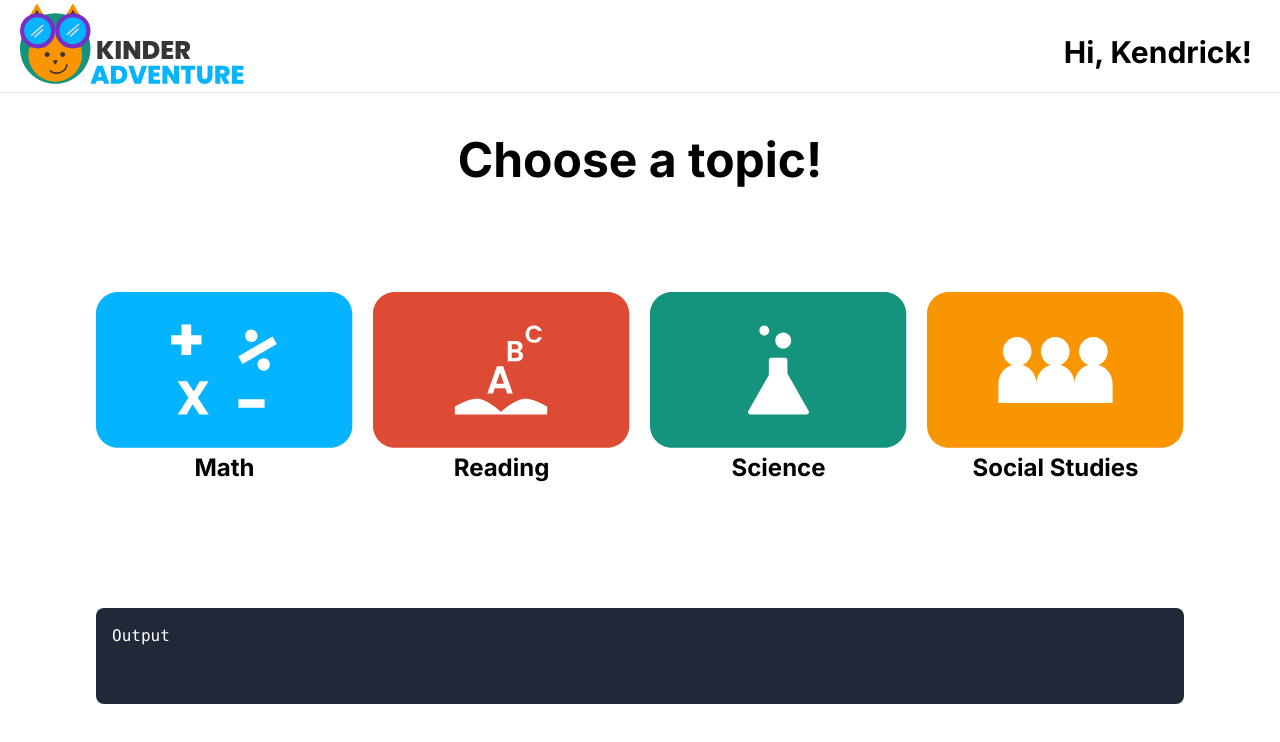
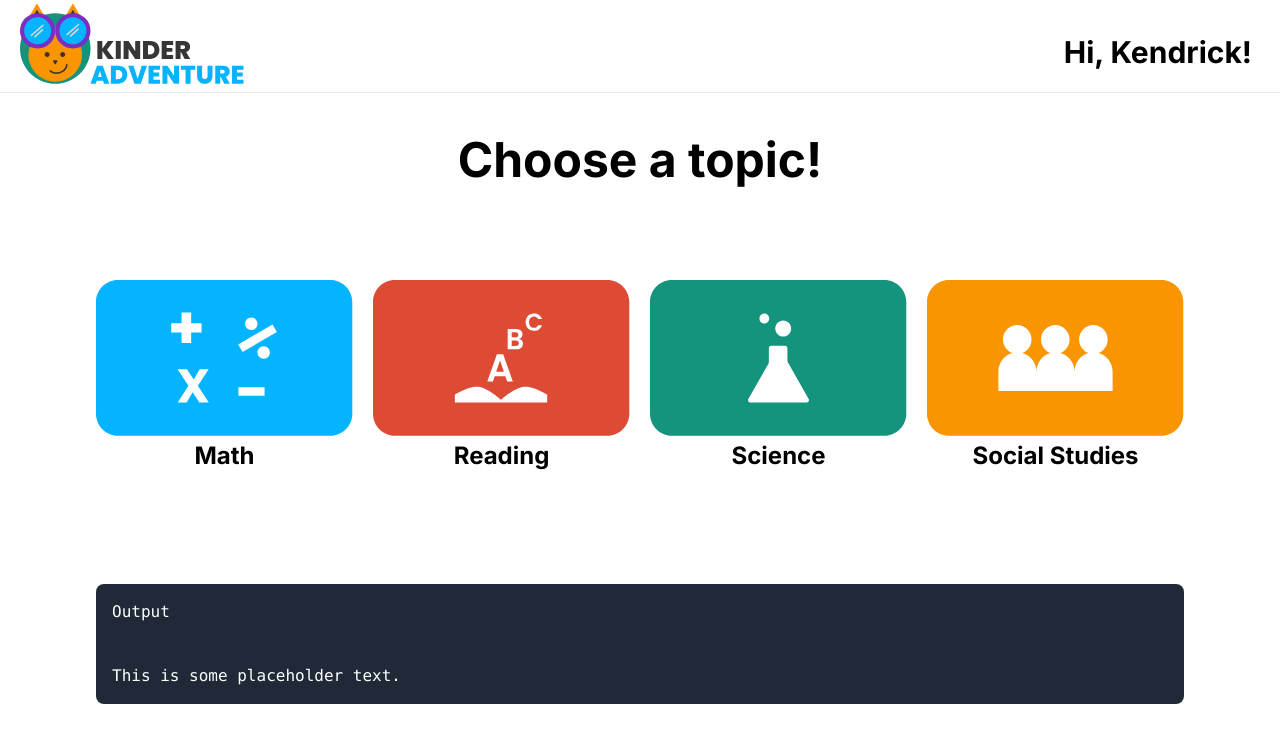
Before and after one commit to arpethel/gatech-project-spring-2024, a Next.js app: page / in a window 1280 px wide. Shown: the top 742 px of the page. Built offline with nearby package versions, Linux system fonts and the light colour scheme.

Commit message:
adding route and modifying app page

```diff
--- /dev/null
+++ b/app/api/chat/route.ts
@@ -0,0 +1,27 @@
+import { Configuration, OpenAIApi } from "openai-edge";
+import { OpenAIStream, StreamingTextResponse } from "ai";
+
+export const runtime = 'edge'; // https://edge-runtime.vercel.app/
+
+const config = new Configuration({
+    apiKey: process.env.OPENAI_API_KEY
+});
+
+const openai = new OpenAIApi(config);
+
+export async function POST(request: Request) {
+    const { messages } = await request.json();
+
+    const response = await openai.createChatCompletion({
+        model: 'gpt-4',
+        stream: true,
+        messages: [
+            { role: 'system', content: 'You are a storyteller that tells educational children stories.' },
+            ...messages
+        ]
+    })
+
+    const stream = await OpenAIStream(response);
+
+    return new StreamingTextResponse(stream);
+}
--- a/app/page.tsx
+++ b/app/page.tsx
@@ -1,9 +1,12 @@
+"use client"
+
 import React from "react";
+import Chat from "@/components/chat";
+import { useChat } from "ai/react"
 
 export default function Home() {
-  const handleOnClick = (topic: string) => {
-    console.log(`You clicked on ${topic}`);
-  };
+
+  const { input, handleInputChange, handleSubmit, messages } = useChat();
 
   return (
     <main className="flex min-h-screen flex-col items-center justify-between p-24 bg-white text-black">
@@ -20,29 +23,38 @@ export default function Home() {
         <p className="text-5xl font-bold mt-10">Choose a topic!</p>
       </div>
 
-      <div className="flex justify-between space-x-5">
-        <div className="w-1/4 rounded-lg flex flex-col items-center" onClick={() => handleOnClick('Math')}>
-          <img src="/Math.svg" alt="Math Symbols" />
+      <form className="flex justify-between space-x-5" onSubmit={handleSubmit}>
+        <div className="w-1/4 rounded-lg flex flex-col items-center">
+          <button value={input}>
+            <img src="/Math.svg" alt="Math Symbols"/>
             <div className="mt-1 font-bold text-2xl">Math</div>
+          </button>
         </div>
-        <div className="w-1/4 rounded-lg flex flex-col items-center" onClick={() => handleOnClick('Reading')}>
+        <div className="w-1/4 rounded-lg flex flex-col items-center">
+          <button value={input}>
             <img src="/Reading.svg" alt="Reading ABCs" />
             <div className="mt-1 font-bold text-2xl">Reading</div>
+          </button>
         </div>
-        <div className="w-1/4 rounded-lg flex flex-col items-center" onClick={() => handleOnClick('Science')}>
+        <div className="w-1/4 rounded-lg flex flex-col items-center">
+          <button value={input}>
             <img src="/Science.svg" alt="Science Beaker" />
             <div className="mt-1 font-bold text-2xl">Science</div>
+          </button>
         </div>
-        <div className="w-1/4 rounded-lg flex flex-col items-center" onClick={() => handleOnClick('Social Studies')}>
+        <div className="w-1/4 rounded-lg flex flex-col items-center">
+          <button value={input}>
             <img src="/SocialStudies.svg" alt="Social Studies People Grouped" />
             <div className="mt-1 font-bold text-2xl">Social Studies</div>
+          </button>
         </div>
-      </div>
+      </form>
 
       <div className="w-full">
         <div className="mt-4 bg-gray-800 p-4 text-white font-mono rounded-lg">
           <div className="text-md">Output</div>
           <div id="output" className="mt-10"></div>
+          <Chat />
         </div>
       </div>
     </main>
--- /dev/null
+++ b/components/chat.tsx
@@ -0,0 +1,20 @@
+"use client"
+import { useChat } from "ai/react"
+
+export default function Chat() {
+
+    const { input, handleInputChange, handleSubmit, messages } = useChat();
+
+    console.log(messages);
+
+    return (
+        <div>
+            {/* <form className="mt-12">
+                <p>User Message</p>
+                <textarea className="w-full h-24 border-2 border-gray-300 p-2 rounded-lg" placeholder="Select a topic from above to get started!"></textarea>
+                <button className="mt-2 bg-blue-500 text-white font-bold py-2 px-4 rounded-lg">Send</button>
+            </form> */}
+            <p>This is some placeholder text.</p>
+        </div>
+    )
+}
```
Lines whose indentation alone changed are shown as unchanged.
